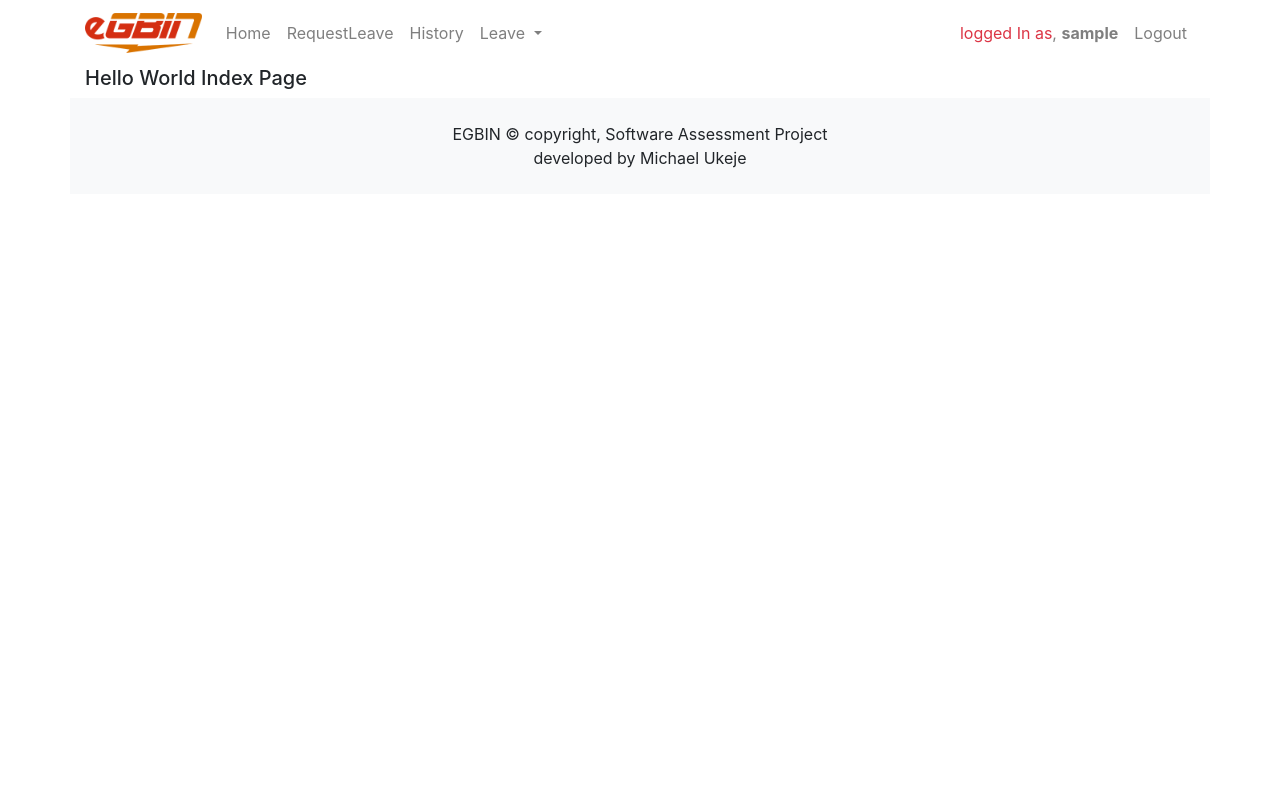
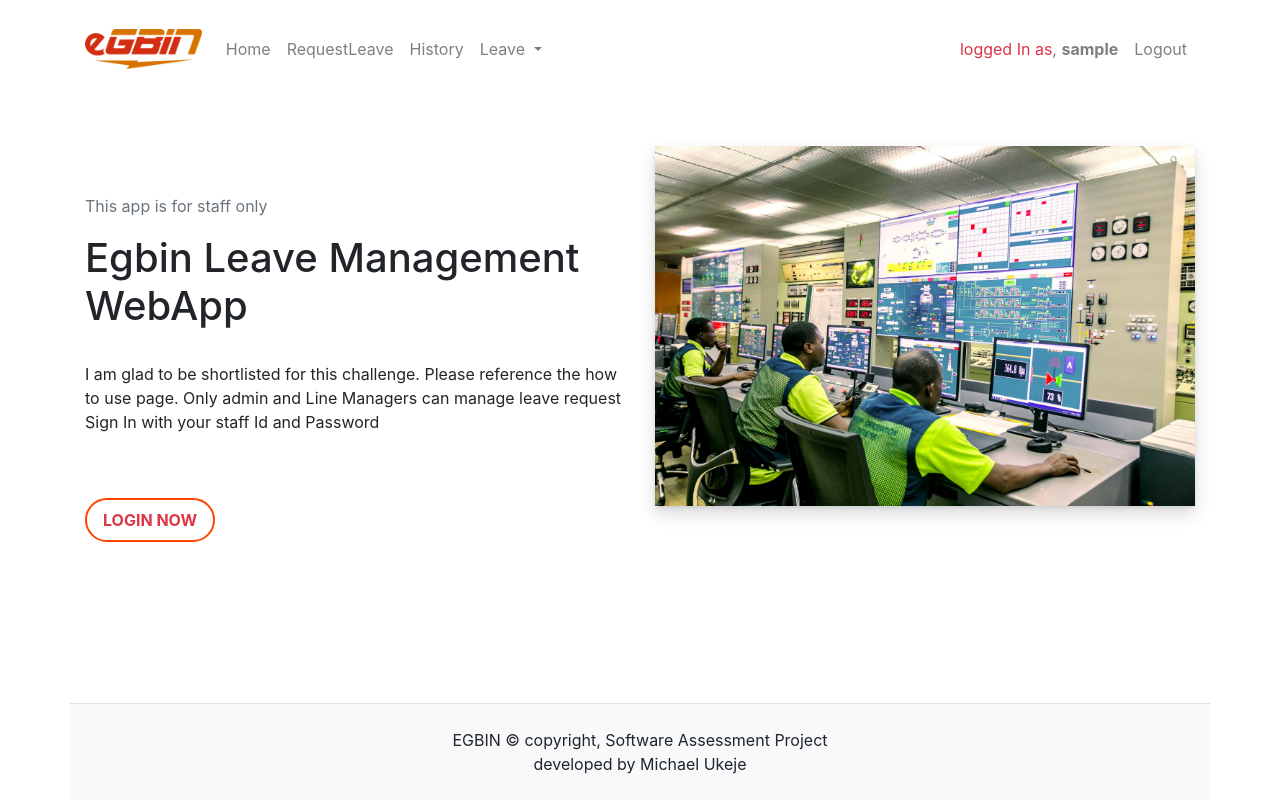
Before and after one commit to ndmichael/egbinLeaveManagementApp, a Django app: page / in a window 1280 px wide. Run offline with Django 3.2, Linux system fonts and the light colour scheme; the visitor is signed in with stand-in values (Sample User, id 1); some libraries are stand-ins or nearby versions.

Commit message:
updated the templates

```diff
--- a/leaveapp/templates/base.html
+++ b/leaveapp/templates/base.html
@@ -7,36 +7,20 @@
     <title>EGBIN LEAVE APP</title>
     <link rel="stylesheet" href="{% static 'leaveapp/css/bootstrap.min.css' %}" />
     <link rel="stylesheet" href="{% static 'leaveapp/css/icofont/icofont/icofont.min.css' %}" />
+    <style>
+        body{
+            min-height: 100vh;
+            /* position: relative; */
+        }
+    </style>
 </head>
-<body>
-    <!-- <nav class="navbar navbar-expand-lg navbar-light bg-light">
-        <a class="navbar-brand" href="#">Navbar</a>
-        <button class="navbar-toggler" type="button" data-toggle="collapse" data-target="#navbarNav" aria-controls="navbarNav" aria-expanded="false" aria-label="Toggle navigation">
-          <span class="navbar-toggler-icon"></span>
-        </button>
-        <div class="collapse navbar-collapse" id="navbarNav">
-          <ul class="navbar-nav">
-            <li class="nav-item active">
-              <a class="nav-link" href="#">Home <span class="sr-only">(current)</span></a>
-            </li>
-            <li class="nav-item">
-              <a class="nav-link" href="#">Features</a>
-            </li>
-            <li class="nav-item">
-              <a class="nav-link" href="#">Pricing</a>
-            </li>
-            <li class="nav-item">
-              <a class="nav-link disabled" href="#">Disabled</a>
-            </li>
-          </ul>
-        </div>
-      </nav> -->
+<body class="">
 
-   <nav class="navbar navbar-expand-lg navbar-light navbar-light ">
+   <nav class="navbar navbar-expand-lg navbar-light navbar-light py-4">
         <div class="container">
             <span>
                 <a class="navbar-brand" href="{% url 'app-home' %}">
-                    <img src="{% static 'leaveapp/images/Egbin_logo1a.png' %}" style="height: 40px; " alt="Egbin Power" />
+                    <img src="{% static 'leaveapp/images/Egbin_logo1a.png' %}" style="height: 40px; " class=" img-fluid" alt="Egbin Power" />
                 </a>
             </span>
 
@@ -54,11 +38,13 @@
                     <li class="nav-item">
                         <a class="nav-link" href="{% url 'app-home' %}">Home</a>
                     </li>
-
+                    {% if user.is_authenticated %}
                     <li class="nav-item">
                         <a class="nav-link" href="{% url 'requestleave' %}">RequestLeave</a>
                     </li>
+                    {% endif %}
 
+                    {% if user.is_authenticated and user.staff.line_manager_id.isLineManager or user.is_superuser %}
                     <li class="nav-item">
                         <a class="nav-link" href="{% url 'history' %}">History</a>
                     </li>
@@ -73,6 +59,7 @@
                           <a class="dropdown-item" href="{% url 'leave_list_by_category' 'rejected' %}">Rejected Leaves</a>
                         </div>
                       </li>
+                      {% endif %}
                 </ul>
 
                 <ul class="navbar-nav ml-auto">
@@ -123,14 +110,17 @@
 
     {% endblock %}
 
-    <div class="container">
-        <div class="row bg-light p-4">
-            <div class="col s12 text-center" >
-                EGBIN &copy; copyright, Software Assessment Project <br />
-                developed by Michael Ukeje
+    <footer class="mt-5" style="position: absolute; bottom: 0; width: 100%;">
+        <div class="container border-top" >
+            <div class="row bg-light p-4">
+                <div class="col s12 text-center" >
+                    EGBIN &copy; copyright, Software Assessment Project <br />
+                    developed by Michael Ukeje
+                </div>
             </div>
         </div>
-    </div>
+    </footer>
+
 
 
 
--- a/leaveapp/templates/leaveapp/history.html
+++ b/leaveapp/templates/leaveapp/history.html
@@ -3,11 +3,11 @@
 
 {% block content %}
 
-<section>
+<section class="py-5">
     <div class="container">
         <div class="row">
             <div class="col-12">
-                <table class="table table-striped">
+                <table class="table table-striped table-responsive-xl">
                     <thead>
                       <tr>
                         <th scope="col">Staff Name</th>
--- a/leaveapp/templates/leaveapp/index.html
+++ b/leaveapp/templates/leaveapp/index.html
@@ -1,13 +1,35 @@
 {% extends "base.html" %}
+{% load static %}
 
 
 {% block content %}
 
-    <section>
+    <section class="my-5">
         <div class="container">
             <div class="row">
-                <div class="col-12">
-                    <h5>Hello World Index Page</h5>
+                <div class="col-6">
+                    <div class="py-5">
+                        <p class=" text-muted">This app is for staff only</p>
+                        <h1>Egbin Leave Management WebApp</h1>
+                        <p class="pb-5 pt-4">
+                            I am glad to be shortlisted for this challenge.
+                            Please reference the how to use page.
+                            Only admin and Line Managers can manage leave request <br />
+                            Sign In with your staff Id and Password
+                        </p>
+                        <a href="{% url 'login' %}">
+                            <button class="btn btn-outline-danger btn-lg" style="border-radius: 50px; border: 2px solid orangered;
+                            font-size: 16px; font-weight: 700;">
+                                LOGIN NOW
+                            </button>
+                        </a>
+                    </div>
+                </div>
+
+                <div class="col-6">
+                    <div class="shadow-sm">
+                        <img src="{% static 'leaveapp/images/Egbin-Operation.jpg' %}" class=" img-fluid shadow d-block "  alt="Egbin Power" />
+                    </div>
                 </div>
             </div>
         </div>
--- a/leaveapp/templates/leaveapp/leaverequest.html
+++ b/leaveapp/templates/leaveapp/leaverequest.html
@@ -9,14 +9,14 @@
                     <form action="" method="POST">
                         {% csrf_token %}
                         <fieldset>
-                            <legend class=" border-bottom mb-3">Sign In</legend>
+                            <legend class=" border-bottom mb-5">Request Form</legend>
                             {{form|crispy}}
                         </fieldset>
 
 
                         <div class=" form-group">
                             <button class="btn btn-outline-success">
-                                Send Request Now
+                                Make Request Now
                             </button>
                         </div>
                     </form>
--- a/leaveapp/views.py
+++ b/leaveapp/views.py
@@ -10,11 +10,12 @@ import datetime
 
 # Create your views here.
 
-@login_required
+
 def index (request):
     return render(request, 'leaveapp/index.html')
 
 
+@login_required
 def RequestLeave (request):
 
     if request.method == 'POST':
@@ -31,6 +32,7 @@ def RequestLeave (request):
     return render(request, 'leaveapp/leaverequest.html', {'form':form})
 
 
+@login_required
 def historyList (request):
     leaves = Leave.objects.all().filter(is_approved=True).order_by('-date_approved')
 
@@ -41,6 +43,7 @@ def historyList (request):
     return render(request, 'leaveapp/history.html', context)
 
 
+@login_required
 def approvalList (request, status=None):
     if status:
         all_leaves = Leave.objects.all().filter(status=status)
```
Also changed, not shown: leaveapp/templates/leaveapp/approving_list.html (+11 -4 lines).
